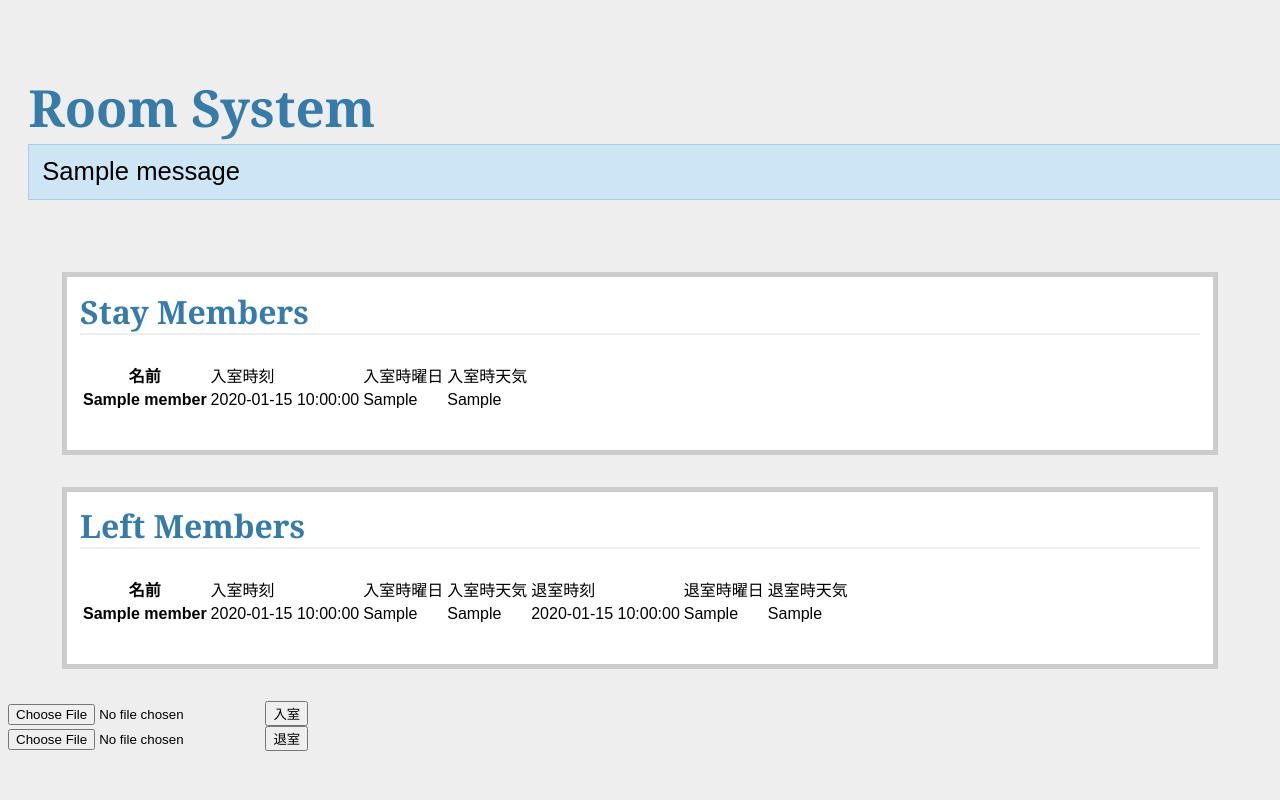
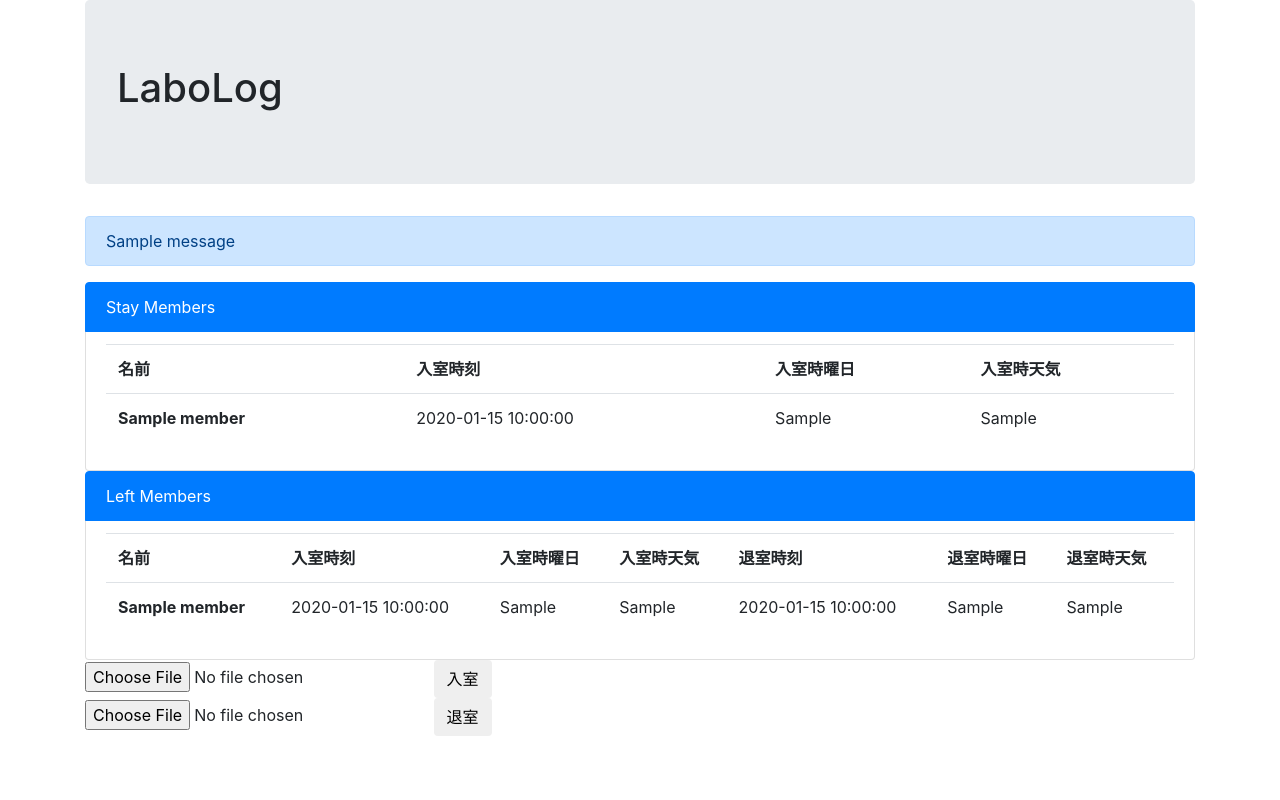
Before and after one commit to nakam0t0/labolog, a Flask app: template room_system/templates/index.html in a window 1280 px wide; the page is wider, and only the part inside the window is pictured. Run offline with Flask 2, Linux system fonts and the light colour scheme; the template is opened without the code that fills it: most values are stand-ins (such as "Sample title", 1, 10 or a date in 2020); one stand-in notice (Sample message) is shown; parts of the project's set-up code (start-up, migrations or seed data) failed here and were passed over; some libraries are stand-ins or nearby versions.

Commit message:
template modified

```diff
--- a/room_system/function.py
+++ b/room_system/function.py
@@ -33,7 +33,7 @@ def checkOut(name):
     en_dt = stay_log.enter_datetime
     en_wd = stay_log.enter_weekday
     en_wt = stay_log.enter_weather
-    member = LeftMember(name=name, enter_datetime=en_dt, enter_weekday=en_wd, enter_weather=en_wd)
+    member = LeftMember(name=name, enter_datetime=en_dt, enter_weekday=en_wd, enter_weather=en_wt)
     db.session.add(member)
     db.session.commit()
     db.session.delete(stay_log)
--- a/room_system/static/style.css
+++ /dev/null
@@ -1,78 +0,0 @@
-body {
-    font-family: sans-serif;
-    background: #eee;
-}
-
-a, h1, h2 {
-    color: #377ba8;
-}
-
-h1, h2 {
-    font-family: 'Georgia', serif;
-    margin: 0;
-}
-
-h1 {
-    border-bottom: 2px solid #eee;
-}
-
-h2 {
-    font-size: 1.2em;
-}
-
-.head {
-    font-size: 1.6em;
-    margin: 2em auto;
-    width: 70em;
-    padding: 0.8em;
-}
-
-.page {
-    margin: 2em auto;
-    width: 70em;
-    border: 5px solid #ccc;
-    padding: 0.8em;
-    background: white;
- }
-
-.entries {
-    list-style: none;
-    margin: 25px 0;
-    padding: 0;
-}
-
-.entries li {
-    margin: 0.8em 1.2em;
-}
-
-.entries li h2 {
-    margin-left: -1em;
- }
-
-.add-entry {
-    font-size: 0.9em;
-    border-bottom: 1px solid #ccc;
-}
-
-.add-entry dl {
-    font-weight: bold;
-}
-
-.metanav {
-    text-align: right;
-    font-size: 0.8em;
-    padding: 0.3em;
-    margin-bottom: 1em;
-    background: #fafafa;
-}
-
-.flash {
-    background: #cee5F5;
-    padding: 0.5em;
-    border: 1px solid #aacbe2;
-}
-
-.error {
-    background: #f0d6d6;
-    padding: 0.5em;
-}
--- a/room_system/templates/index.html
+++ b/room_system/templates/index.html
@@ -1,28 +1,55 @@
-{% extends "layout.html" %}
-{% block body %}
+<!DOCTYPE html>
+<html lang="ja">
+  <head>
+    <meta charset="UTF-8">
+    <title>LaboLog</title>
+    <link rel="stylesheet" href="https://maxcdn.bootstrapcdn.com/bootstrap/4.0.0/css/bootstrap.min.css" integrity="sha384-Gn5384xqQ1aoWXA+058RXPxPg6fy4IWvTNh0E263XmFcJlSAwiGgFAW/dAiS6JXm" crossorigin="anonymous">
+    <meta name="viewport" content="width=device-width, initial-scale=1, shrink-to-fit=no">
+  </head>
+  <body>
+    <div class="container">
+      <div class="jumbotron">
+        <h1>LaboLog</h1>
+      </div>
 
-<div class=page>
-  <h1>Stay Members</h1>
-  <table class=entries>
-    <tr><th>名前</th><td>入室時刻</td><td>入室時曜日</td><td>入室時天気</td></tr>
+        {% for message in get_flashed_messages() %}
+          <div class="alert alert-primary">{{ message }}</div>
+        {% endfor %}
+
+      <div class="row">
+        <div class="col-12 col-sm-12 col-md-12 col-lg-12 col-xl-12">
+          <ul class="list-group">
+            <li class="list-group-item active">Stay Members</li>
+            <li class="list-group-item">
+              <table class=table>
+                <tr><th>名前</th><th>入室時刻</th><th>入室時曜日</th><th>入室時天気</th></tr>
                 {% for member in stay_members %}
                   <tr><th>{{ member.name }}</th><td>{{ member.enter_datetime }}</td><td>{{ member.enter_weekday }}</td><td>{{ member.enter_weather }}</td></tr>
                 {% else %}
                   <tr><em>Nobody</em></tr>
                 {% endfor %}
               </table>
+            </li>
+          </ul>
         </div>
-<div class=page>
-  <h1>Left Members</h1>
-  <table class=entries>
-  <tr><th>名前</th><td>入室時刻</td><td>入室時曜日</td><td>入室時天気</td><td>退室時刻</td><td>退室時曜日</td><td>退室時天気</td></tr>
+        <div class="col-12 col-sm-12 col-md-12 col-lg-12 col-xl-12">
+          <ul class="list-group">
+            <li class="list-group-item active">Left Members</li>
+            <li class="list-group-item">
+              <table class=table>
+                <tr><th>名前</th><th>入室時刻</th><th>入室時曜日</th><th>入室時天気</th><th>退室時刻</th><th>退室時曜日</th><th>退室時天気</th></tr>
                 {% for member in left_members %}
                   <tr><th>{{ member.name }}</th><td>{{ member.enter_datetime }}</td><td>{{ member.enter_weekday }}</td><td>{{ member.enter_weather }}</td><td>{{ member.exit_datetime }}</td><td>{{ member.exit_weekday }}</td><td>{{ member.exit_weather }}</td></tr>
                 {% else %}
                   <tr><em>Nobody</em></tr>
                 {% endfor %}
               </table>
+            </li>
+          </ul>
         </div>
+      </div>
+
+
 
       <form method="post" action="/enter" enctype="multipart/form-data">
         <input type="file" id="enter_face" name="enter_face">
@@ -33,5 +60,6 @@
         <input type="file" id="exit_face" name="exit_face">
         <input type="submit" value="退室" class="btn">
       </form>
-
-{% endblock %}
+    </div>
+  </body>
+</html>
--- a/room_system/templates/layout.html
+++ /dev/null
@@ -1,10 +0,0 @@
-<!doctype html>
-<title>room_system</title>
-<link rel=stylesheet type=text/css href="{{ url_for('static', filename='style.css') }}">
-<div class="head">
-    <h1>Room System</h1>
-    {% for message in get_flashed_messages() %}
-    <div class=flash>{{ message }}</div>
-{% endfor %}
-</div>
-{% block body %}{% endblock %}
```
Also changed, not shown: room_system/room_system.db. Lines whose indentation alone changed are shown as unchanged.
